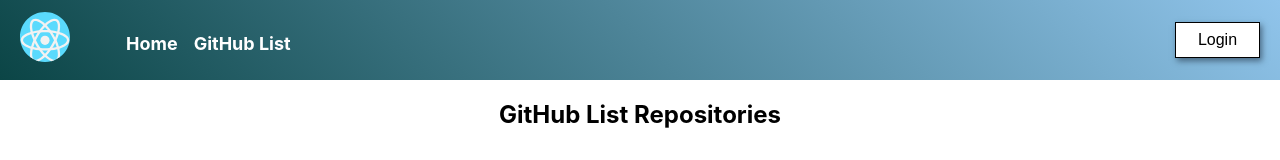
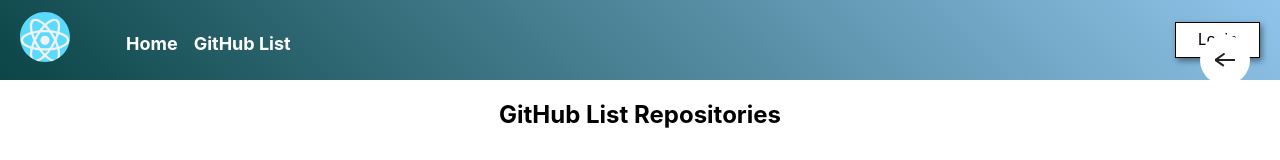
Before and after one commit to your-website/test-jira, a React (Create React App) app: page / in a window 1280 px wide. Shown: the top 160 px of the page. Built offline with nearby package versions, Linux system fonts and the light colour scheme.

Commit message:
finish burger menu

```diff
--- a/src/components/BurgerMenu/BurgerMenu.js
+++ b/src/components/BurgerMenu/BurgerMenu.js
@@ -1,11 +1,11 @@
 import React from "react";
-import "./styles_BurgerMenu.css";
+import { MenuBtn, Span } from "./style";
 
 const BurgerMenu = ({ menu }) => {
   return (
-    <div className={menu ? "menu-btn menu-btn_active" : "menu-btn"}>
-      <span></span>
-    </div>
+    <MenuBtn className={menu ? "menu-btn menu-btn_active" : "menu-btn"}>
+      <Span className={menu ? "active" : null}></Span>
+    </MenuBtn>
   );
 };
 
--- /dev/null
+++ b/src/components/BurgerMenu/style/MenuButton.js
@@ -0,0 +1,12 @@
+import styled from "styled-components";
+
+const MenuBtn = styled.div`
+  width: 50px;
+  height: 50px;
+  background-color: #fff;
+  border-radius: 50%;
+  position: relative;
+  cursor: pointer;
+`;
+
+export { MenuBtn };
--- /dev/null
+++ b/src/components/BurgerMenu/style/Span.js
@@ -0,0 +1,69 @@
+import styled from "styled-components";
+
+const DefaultSpan = styled.span`
+  position: absolute;
+  top: 50%;
+  margin-top: -1px;
+  left: 50%;
+  margin-left: -10px;
+  width: 20px;
+  height: 2px;
+  background-color: #222;
+
+  &::before {
+    position: absolute;
+    top: 50%;
+    margin-top: -1px;
+    left: 50%;
+    margin-left: -10px;
+    width: 20px;
+    height: 2px;
+    background-color: #222;
+  }
+
+  &::after {
+    position: absolute;
+    top: 50%;
+    margin-top: -1px;
+    left: 50%;
+    margin-left: -10px;
+    width: 20px;
+    height: 2px;
+    background-color: #222;
+  }
+`;
+
+const Span = styled(DefaultSpan).attrs((props) => ({
+  className: props.className,
+}))`
+  &::before {
+    content: "";
+    display: block;
+    transition: 0.2s;
+    transform: rotate(35deg) translateX(8px) translateY(-9px);
+    width: 10px;
+    background-color: #222;
+
+    transform-origin: top bottom;
+  }
+
+  &::after {
+    content: "";
+    display: block;
+    transition: 0.2s;
+    transform: rotate(-35deg) translateX(9px) translateY(6px);
+    width: 11px;
+    transform-origin: right bottom;
+  }
+
+  &.active::before {
+    transform: rotate(35deg) translateX(0) translateY(0);
+    transform-origin: left bottom;
+  }
+  &.active::after {
+    transform: rotate(-35deg) translateX(0) translateY(0);
+    transform-origin: left top;
+  }
+`;
+
+export { Span };
--- /dev/null
+++ b/src/components/BurgerMenu/style/index.js
@@ -0,0 +1,4 @@
+import { Span } from "./Span";
+import { MenuBtn } from "./MenuButton";
+
+export { Span, MenuBtn };
--- a/src/components/BurgerMenu/styles_BurgerMenu.css
+++ /dev/null
@@ -1,52 +0,0 @@
-.menu-btn {
-  display: none;
-  width: 50px;
-  height: 50px;
-  background-color: #fff;
-  border-radius: 50%;
-  position: relative;
-  cursor: pointer;
-}
-.menu-btn span,
-.menu-btn span::before,
-.menu-btn span::after {
-  position: absolute;
-  top: 50%;
-  margin-top: -1px;
-  left: 50%;
-  margin-left: -10px;
-  width: 20px;
-  height: 2px;
-  background-color: #222;
-}
-.menu-btn span::before {
-  content: "";
-  display: block;
-  transition: 0.2s;
-  transform: rotate(35deg) translateX(8px) translateY(-9px);
-  width: 10px;
-  transform-origin: top bottom;
-}
-.menu-btn span::after {
-  content: "";
-  display: block;
-  transition: 0.2s;
-  transform: rotate(-35deg) translateX(9px) translateY(6px);
-  width: 11px;
-  transform-origin: right bottom;
-}
-
-.menu-btn_active span:before {
-  transform: rotate(35deg) translateX(0) translateY(0);
-  transform-origin: left bottom;
-}
-.menu-btn_active span:after {
-  transform: rotate(-35deg) translateX(0) translateY(0);
-  transform-origin: left top;
-}
-
-@media screen and (max-width: 500px) {
-  .menu-btn {
-    display: block;
-  }
-}
--- a/src/components/BurgerMenu/styles_BurgerMenu.js
+++ /dev/null
@@ -1 +0,0 @@
-import styled from "styled-components";
```
Also changed, not shown: 1 other file (tests, documents, lock files or other folders).
